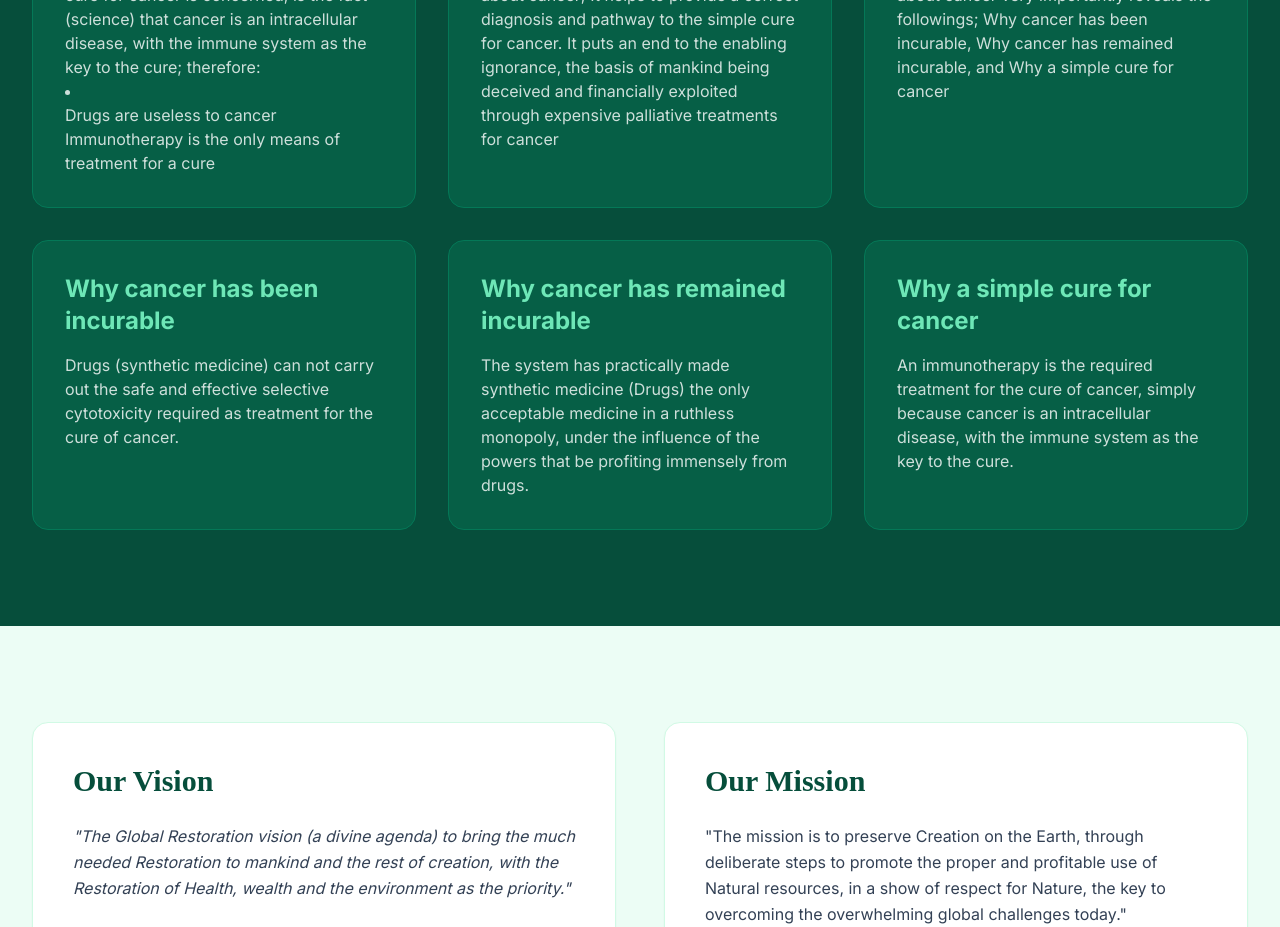
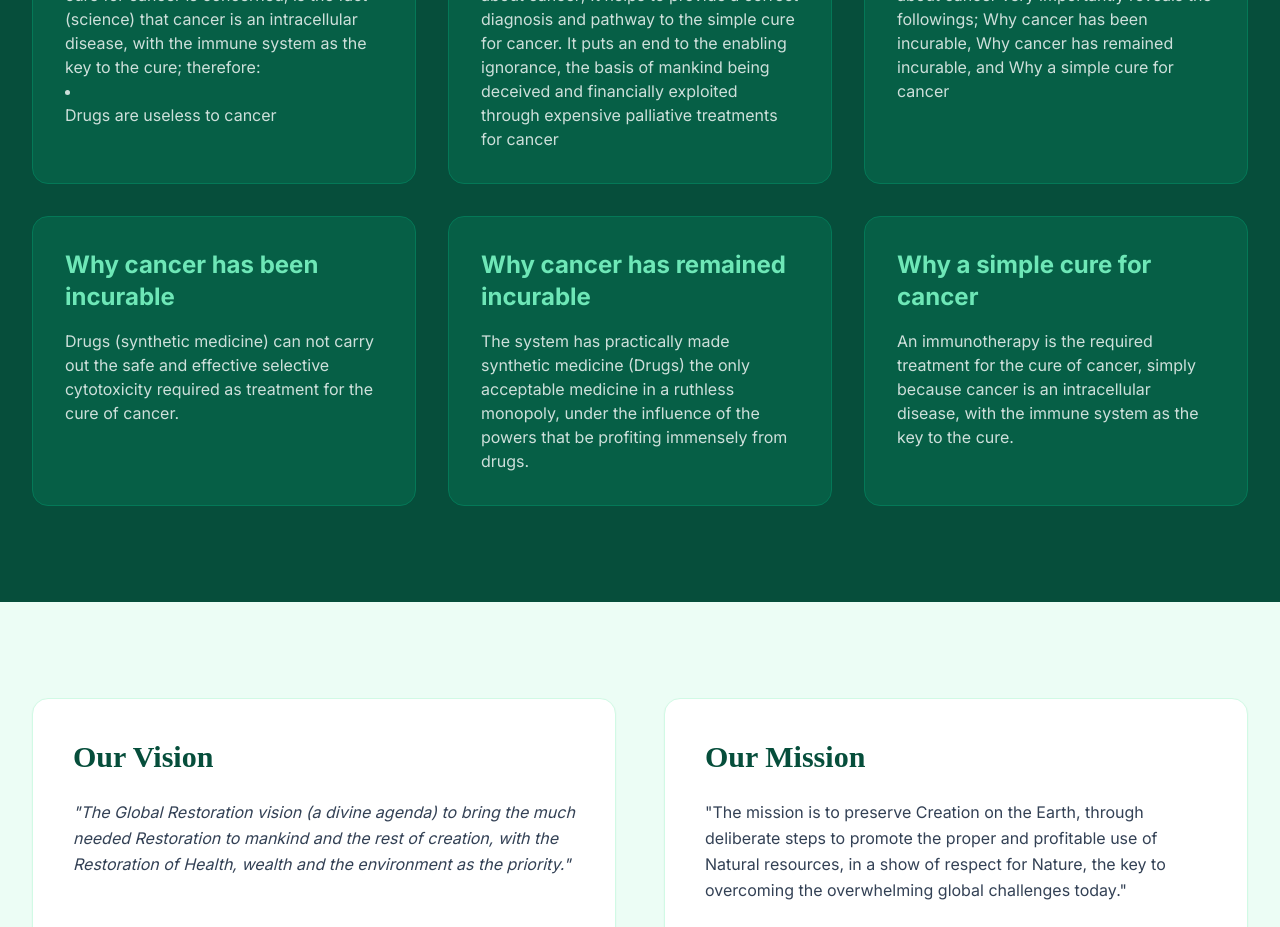
Before and after one commit to Dule-martins/exposecancer, a React (Vite) app: page /#/ in a window 1280 px wide. Shown: the part 2060-2987 px from the top of the page. Built offline with nearby package versions, Linux system fonts and the light colour scheme.

Commit message:
update home

```diff
--- a/pages/Home.tsx
+++ b/pages/Home.tsx
@@ -105,7 +105,6 @@ const Home = () => {
               <p className="opacity-80">The most significant factor as far as the cure for cancer is concerned, is the fact (science) that cancer is an intracellular disease, with the immune system as the key to the cure; therefore:
                 <li>
                   <ul>Drugs are useless to cancer</ul>
-                  <ul>Immunotherapy is the only means of treatment for a cure</ul>
                 </li>
               </p>
             </div>
```
